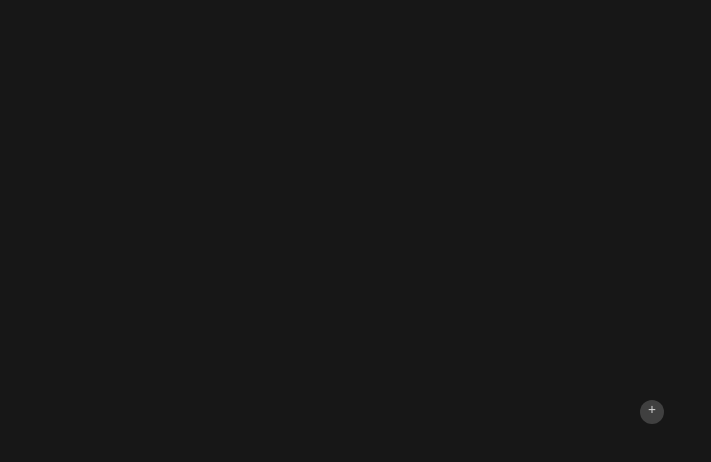
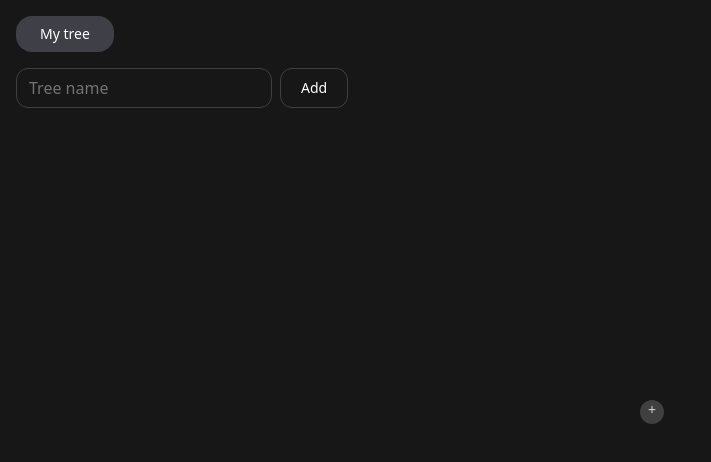
Before and after one commit to artemmorozov1/skill-tree, an Angular app: page / in a window 1280 px wide. Shown: the top 462 px of the page, without its empty margins (0-711 px from the left). Built offline with nearby package versions, Linux system fonts and the light colour scheme.

Commit message:
Add ability to create and switch between skill trees

```diff
--- a/src/app/app.ts
+++ b/src/app/app.ts
@@ -1,6 +1,6 @@
 import { Component, signal } from '@angular/core';
-import { SkillAdder } from './core/features/skill-tree/skill-adder/skill-adder';
 import { SkillTreeCanvas } from './core/features/skill-tree/skill-tree-canvas/skill-tree-canvas';
+
 @Component({
   selector: 'app-root',
   imports: [SkillTreeCanvas],
--- a/src/app/core/features/skill-tree/skill-adder/skill-adder.ts
+++ b/src/app/core/features/skill-tree/skill-adder/skill-adder.ts
@@ -21,8 +21,6 @@ export class SkillAdder {
   readonly slot = input<Slot>();
   readonly closed = output<void>();
 
-  // потом переделаю выбор иконок, сейчас он странный..
-  // для каждой иконки (по сути это тип скилла) отдельное направление в древе навыков
   iconOptions: SkillIcon[] = ['code', 'chess', 'psychology', 'exercise'];
 
   selected = signal(this.iconOptions[0]);
--- a/src/app/core/features/skill-tree/skill-tree-canvas/skill-tree-canvas.html
+++ b/src/app/core/features/skill-tree/skill-tree-canvas/skill-tree-canvas.html
@@ -4,6 +4,10 @@
      (mouseup)="onMouseUp()"
      (mouseleave)="onMouseUp()"
      (mousemove)="onMouseMove($event)">
+
+  <app-tree-adder
+    class="absolute top-4 left-4 z-10">
+  </app-tree-adder>
 
   <div class="absolute left-1/2 top-1/2 world "
        [style.transform]="
--- a/src/app/core/features/skill-tree/skill-tree-canvas/skill-tree-canvas.ts
+++ b/src/app/core/features/skill-tree/skill-tree-canvas/skill-tree-canvas.ts
@@ -3,13 +3,14 @@ import { SkillsService } from '../../../models/services/skills.service';
 import { SkillItem } from '../skill-item/skill-item';
 import { Skill, Slot } from '../../../models/interfaces/Models';
 import { SkillAdder } from '../skill-adder/skill-adder';
+import { TreeAdder } from '../tree-adder/tree-adder';
 
 @Component({
   selector: 'app-skill-tree-canvas',
   standalone: true,
   templateUrl: './skill-tree-canvas.html',
   styleUrl: './skill-tree-canvas.css',
-  imports: [SkillItem, SkillAdder],
+  imports: [SkillItem, SkillAdder, TreeAdder],
 })
 export class SkillTreeCanvas {
 
@@ -116,4 +117,8 @@ export class SkillTreeCanvas {
     this.offsetX.update(x => x + dx);
     this.offsetY.update(y => y + dy);
   }
+
+  onTreeAdded(name: string) {
+    this.selectedSlot = null;
+  }
 }
--- /dev/null
+++ b/src/app/core/features/skill-tree/tree-adder/tree-adder.html
@@ -0,0 +1,34 @@
+<div class="flex space-x-2">
+    @for (tree of trees(); track tree.id) {
+        <button
+        class=" hover:bg-zinc-700 text-white text-sm font-medium py-2 px-6 rounded-2xl"
+        [ngClass]="selectedTreeId() === tree.id ? 'bg-zinc-700' : 'bg-zinc-800'"
+        (click)="handleSelect(tree.id)"
+        >
+        {{ tree.name }}
+        </button>
+    }
+</div>
+
+<div class="flex content-start items-center mt-4 space-x-2">
+    <input type="text" placeholder="Tree name" [formControl]="name"
+        class="
+        h-10
+        border
+        border-neutral-700
+        rounded-xl
+        w-64
+        px-3
+        py-2
+        bg-transparent
+        text-neutral-200
+        placeholder-neutral-500
+        outline-none
+        focus:border-neutral-400
+        transition-colors
+        ">
+
+    <button (click)="handleAdd()" class=" hover:bg-zinc-800 border border-neutral-700 text-white text-sm font-medium h-10 px-5 rounded-xl">
+            Add
+    </button>
+</div>
--- /dev/null
+++ b/src/app/core/features/skill-tree/tree-adder/tree-adder.ts
@@ -0,0 +1,29 @@
+import { Component, inject } from '@angular/core';
+import { SkillsService } from '../../../models/services/skills.service';
+import { ReactiveFormsModule, FormControl } from '@angular/forms';
+import { CommonModule } from '@angular/common';
+
+@Component({
+  selector: 'app-tree-adder',
+  imports: [ReactiveFormsModule, CommonModule],
+  templateUrl: './tree-adder.html',
+  styleUrl: './tree-adder.css',
+})
+export class TreeAdder {
+  readonly skillsService = inject(SkillsService);
+  readonly trees = this.skillsService.getTrees();
+
+  name = new FormControl('');
+
+  selectedTreeId = this.skillsService.getActiveTreeId();
+
+
+  handleSelect(id: number) {
+    this.skillsService.setActiveTree(id);
+  }
+
+  handleAdd() {
+    this.skillsService.createTree(this.name.value?.trim() || 'New Tree');
+    this.name.reset();
+  }
+}
```
Also changed, not shown: src/app/core/features/skill-tree/skill-item/skill-item.html (+2 -6 lines), src/app/core/features/skill-tree/tree-adder/tree-adder.css (added), 1 other file (tests, documents, lock files or other folders).
